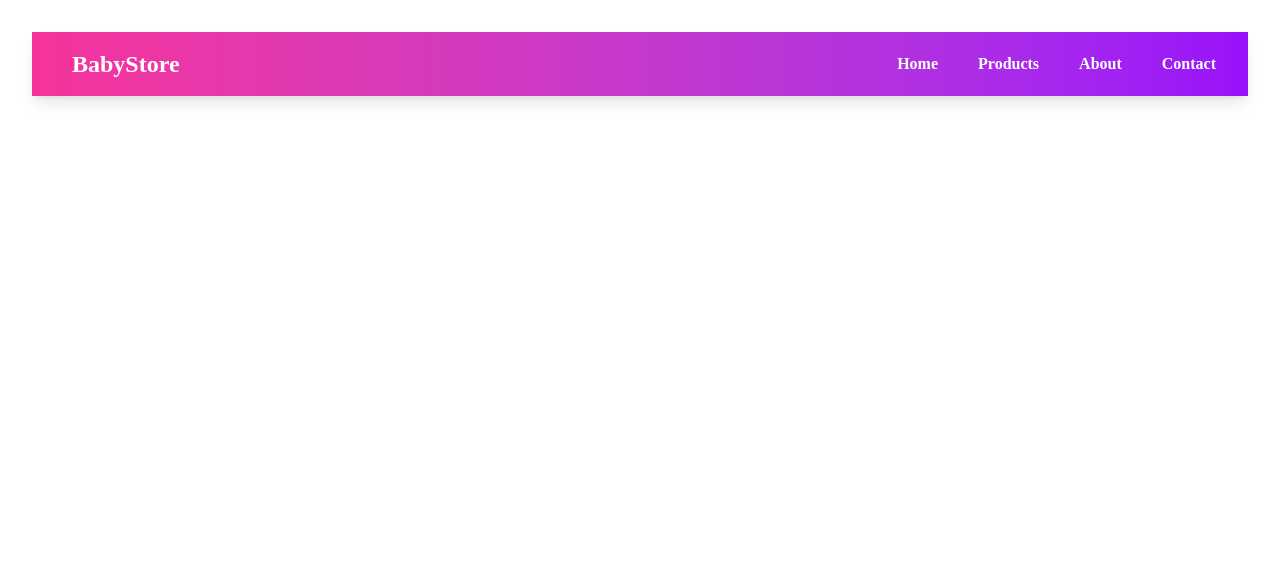
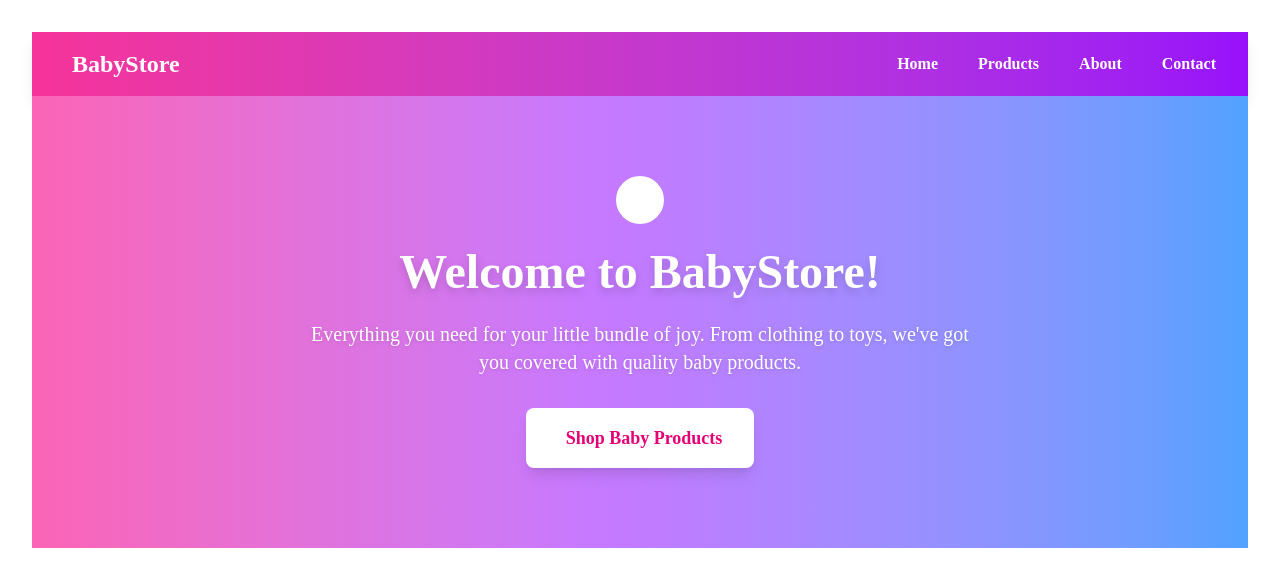
Before and after one commit to Ritha20/Static-E-Commerce-App, a React (Vite) app: page / in a window 1280 px wide. Shown: the top 586 px of the page. Built offline with nearby package versions, Linux system fonts and the light colour scheme.

Commit message:
created the Herosection components

```diff
--- a/src/App.jsx
+++ b/src/App.jsx
@@ -1,10 +1,8 @@
-import { useState } from 'react'
-import reactLogo from './assets/react.svg'
-import viteLogo from '/vite.svg'
 import './App.css'
 
 import { BrowserRouter as Router, Routes, Route } from 'react-router-dom';
 import Navbar from './components/Navbar';
+import HeroSection from './components/HeroSection';
 
 
 function App() {
@@ -12,6 +10,7 @@ function App() {
     <Router>
       <div className="App min-h-screen flex flex-col">
         <Navbar />
+        <HeroSection />
 
       </div>
     </Router>
--- /dev/null
+++ b/src/components/HeroSection.jsx
@@ -0,0 +1,59 @@
+import { useNavigate } from 'react-router-dom';
+
+const HeroSection = () => {
+  const navigate = useNavigate();
+
+  const handleShopNow = () => {
+    navigate('/products');
+  };
+
+  return (
+    <section className="bg-gradient-to-r from-pink-400 via-purple-400 to-blue-400 text-white py-20 relative overflow-hidden">
+      {/* Background pattern */}
+      <div className="absolute inset-0 opacity-20">
+        <div className="absolute top-10 left-10 text-4xl">
+          <i className="fas fa-baby-carriage"></i>
+        </div>
+        <div className="absolute top-20 right-20 text-3xl">
+          <i className="fas fa-cloud"></i>
+        </div>
+        <div className="absolute bottom-20 left-20 text-4xl">
+          <i className="fas fa-star"></i>
+        </div>
+        <div className="absolute bottom-10 right-10 text-4xl">
+          <i className="fas fa-heart"></i>
+        </div>
+        <div className="absolute top-1/2 left-1/4 text-3xl">
+          <i className="fas fa-paw"></i>
+        </div>
+        <div className="absolute top-1/3 right-1/4 text-3xl">
+          <i className="fas fa-feather"></i>
+        </div>
+      </div>
+
+      <div className="max-w-7xl mx-auto px-4 text-center relative z-10">
+        <div className="flex justify-center mb-6">
+          <div className="bg-white bg-opacity-20 rounded-full p-6">
+            <i className="fas fa-baby text-5xl"></i>
+          </div>
+        </div>
+        <h1 className="text-5xl font-bold mb-6 text-white drop-shadow-lg">
+          Welcome to BabyStore!
+        </h1>
+        <p className="text-xl mb-8 max-w-2xl mx-auto text-white font-medium drop-shadow">
+          Everything you need for your little bundle of joy.
+          From clothing to toys, we've got you covered with quality baby products.
+        </p>
+        <button
+          onClick={handleShopNow}
+          className="bg-white text-pink-600 px-8 py-4 rounded-lg font-bold hover:bg-gray-100 transition duration-300 transform hover:scale-105 text-lg shadow-lg flex items-center justify-center mx-auto"
+        >
+          <i className="fas fa-shopping-cart mr-2"></i>
+          Shop Baby Products
+        </button>
+      </div>
+    </section>
+  );
+};
+
+export default HeroSection;
```
